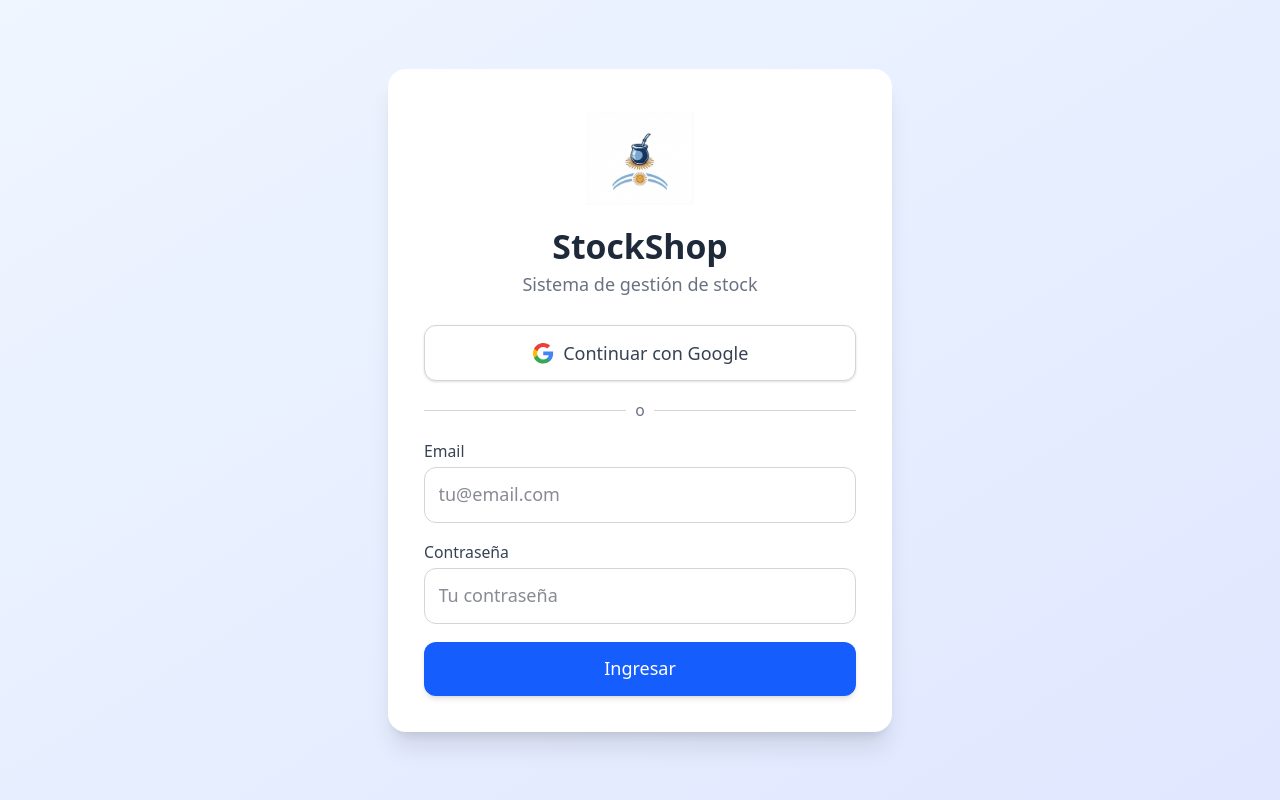
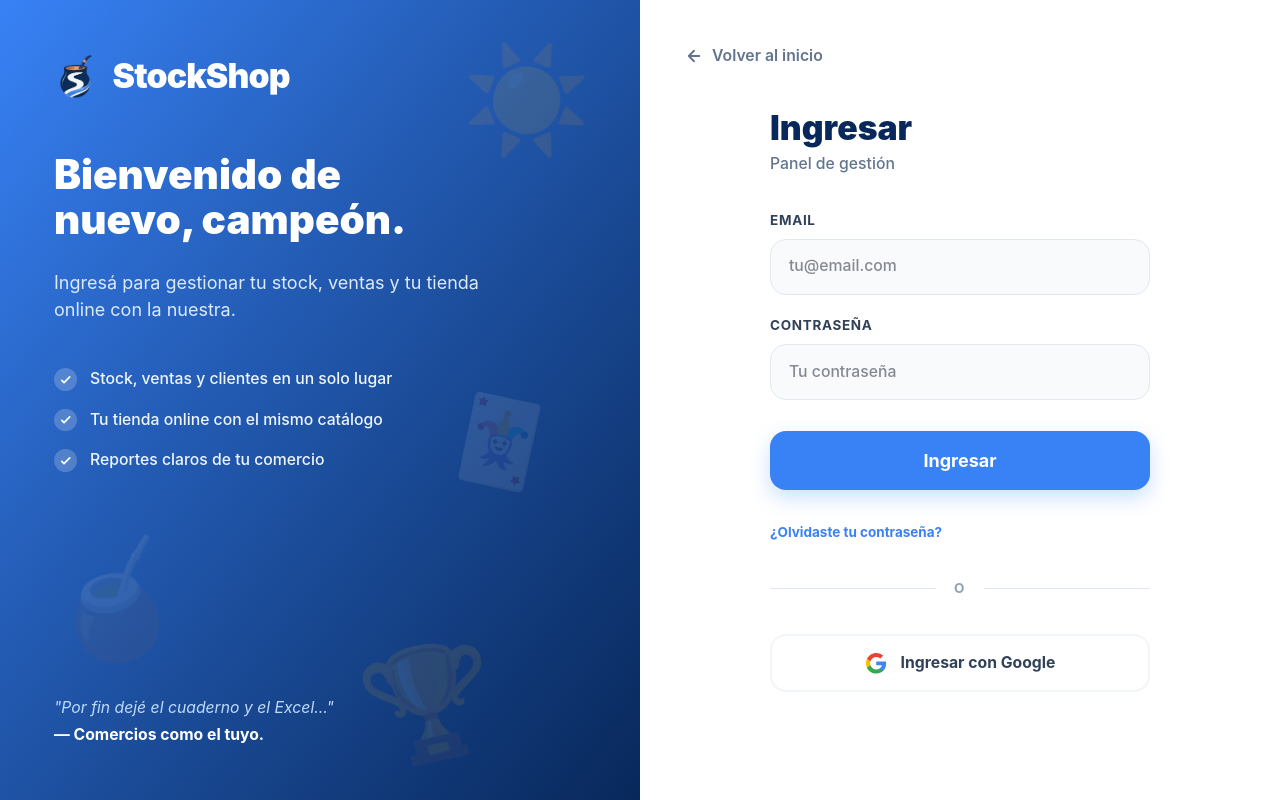
Before and after one commit to FYRIVEROAMEN/stockflow-local5, a React (Vite) app: page / in a window 1280 px wide. Built offline with nearby package versions, Linux system fonts and the light colour scheme; no server answers.

Commit message:
landing y Login

```diff
--- a/src/App.jsx
+++ b/src/App.jsx
@@ -1,7 +1,7 @@
 import Login from './components/Login'
 import Dashboard from './components/Dashboard'
 import CrearLocal from './components/CrearLocal'
-import Landing from './components/StockShopLandingV4'
+import Landing from './components/Landing'
 import { AuthProvider, useAuth } from './context/AuthContext'
 import { logout as authLogout } from './services/authService'
 
@@ -24,6 +24,7 @@
 // Componente interno: YA está dentro del AuthProvider
 function AppInner() {
   const { session, profile, loading } = useAuth()
+  const path = window.location.pathname
 
   if (loading) {
     return (
@@ -43,17 +44,28 @@
     }
   }
 
-  // 🎯 Landing de marketing (ANTES de todo lo demás)
-  if (!session && esRaizMarketing()) {
-    return <Landing />
-  }
-
+  // ─────────────────────────────────────────────
+  // 🔓 SIN SESIÓN: decidimos por host + path
+  // ─────────────────────────────────────────────
   if (!session) {
+    // 🎨 Landing de marketing (apex/www en la raíz)
+    if (esRaizMarketing()) {
+      return <Landing />
+    }
+    // 🔑 Todo lo demás: /login, /crear-cuenta, cualquier ruta
+    //    (en /crear-cuenta el usuario se registra y al tener
+    //     sesión nueva SIN local_id, el bloque G2 de abajo
+    //     lo mete directo al onboarding CrearLocal ✔)
     return <Login />
   }
 
+  // ─────────────────────────────────────────────
+  // 🔐 CON SESIÓN
+  // ─────────────────────────────────────────────
+
   // 🏢 G2: sesión SIN local (profile inexistente o sin local_id)
   // → onboarding de creación: la fábrica estrena dueño
+  // → acá aterrizan los registros nuevos que entraron por /crear-cuenta
   if (!profile?.local_id) {
     return <CrearLocal />
   }
@@ -80,6 +92,7 @@
     )
   }
 
+  // 🏭 Dueño con local: la fábrica
   return <Dashboard onLogout={handleLogout} />
 }
 
--- a/src/components/Login.jsx
+++ b/src/components/Login.jsx
@@ -4,6 +4,7 @@
 import { useAuth } from '../context/AuthContext'
 
 function Login() {
+  // 🧠 LA LÓGICA INTACTA, NI LA MIRAMOS
   const { loginConGoogle } = useAuth()
   const [email, setEmail] = useState('')
   const [password, setPassword] = useState('')
@@ -38,22 +39,131 @@
   }
 
   return (
-    <div className="min-h-screen bg-gradient-to-br from-blue-50 to-indigo-100 flex items-center justify-center p-4">
-      <div className="bg-white p-8 rounded-2xl shadow-xl w-full max-w-md">
-        <div className="text-center mb-6">
-          <img
-            src="public/logotipostockshop.png"
-            alt="Logo Stock"
-            className="w-24 h-24 mx-auto mb-3 object-contain"
+    <div className="min-h-screen flex bg-white font-sans">
+
+      {/* 🇦🇷 LADO IZQUIERDO: La mística (Se oculta en celulares para no estorbar) */}
+      <div className="hidden lg:flex lg:w-1/2 relative bg-gradient-to-br from-[#3882F6] to-[#08285B] flex-col justify-between p-12 overflow-hidden">
+
+        {/* Emojis flotantes semi-transparentes de fondo (estilo marca de agua) */}
+        <div className="absolute top-10 right-10 text-8xl opacity-10 rotate-12 select-none">☀️</div>
+        <div className="absolute bottom-32 left-10 text-8xl opacity-10 -rotate-12 select-none">🧉</div>
+        <div className="absolute top-1/2 right-20 text-7xl opacity-10 rotate-12 select-none">🃏</div>
+        <div className="absolute bottom-10 right-32 text-8xl opacity-10 -rotate-12 select-none">🏆</div>
+
+        {/* Contenido Superior */}
+        <div className="relative z-10">
+          <div className="flex items-center gap-3 mb-12">
+            {/* Si tenés tu logo, cambialo acá. Puse el genérico por las dudas */}
+            <img src="/MateLogo.png" alt="Logo StockShop" className="w-10 h-10 object-contain" onError={(e) => e.target.style.display = 'none'} />
+            <span className="text-3xl font-black text-white tracking-tight">StockShop</span>
+          </div>
+
+          <h1 className="text-4xl font-black text-white leading-[1.1] mb-6">
+            Bienvenido de<br/>nuevo, campeón.
+          </h1>
+          <p className="text-blue-100 text-base mb-10 max-w-sm">
+            Ingresá para gestionar tu stock, ventas y tu tienda online con la nuestra.
+          </p>
+
+          <ul className="space-y-4">
+            {[
+              'Stock, ventas y clientes en un solo lugar',
+              'Tu tienda online con el mismo catálogo',
+              'Reportes claros de tu comercio'
+            ].map((item, i) => (
+              <li key={i} className="flex items-center gap-3 text-blue-50 text-sm font-medium">
+                <div className="w-5 h-5 rounded-full bg-white/20 flex items-center justify-center shrink-0">
+                  <svg className="w-3 h-3 text-white" viewBox="0 0 24 24" fill="none" stroke="currentColor" strokeWidth="3"><path strokeLinecap="round" strokeLinejoin="round" d="M5 13l4 4L19 7"/></svg>
+                </div>
+                {item}
+              </li>
+            ))}
+          </ul>
+        </div>
+
+        {/* Contenido Inferior (Testimonio como en Tiendix) */}
+        <div className="relative z-10">
+          <p className="text-blue-200 text-sm italic">
+            "Por fin dejé el cuaderno y el Excel..."
+          </p>
+          <p className="text-white font-bold mt-1 text-sm">— Comercios como el tuyo.</p>
+        </div>
+      </div>
+
+      {/* 🧑‍💻 LADO DERECHO: El Formulario (Toda la lógica tuya sigue acá adentro) */}
+      <div className="w-full lg:w-1/2 flex flex-col justify-center items-center p-6 sm:p-12 relative">
+
+        {/* Botón Volver al inicio */}
+        <a href="/" className="absolute top-6 left-6 sm:top-10 sm:left-10 text-sm text-slate-500 hover:text-[#08285B] flex items-center gap-2 font-semibold transition-colors">
+          <svg className="w-4 h-4" viewBox="0 0 24 24" fill="none" stroke="currentColor" strokeWidth="2.5"><path strokeLinecap="round" strokeLinejoin="round" d="M19 12H5M12 19l-7-7 7-7"/></svg>
+          Volver al inicio
+        </a>
+
+        <div className="w-full max-w-[380px] mt-10 lg:mt-0">
+          <div className="mb-8 text-center lg:text-left">
+            <h2 className="text-3xl font-black text-[#08285B] mb-1">Ingresar</h2>
+            <p className="text-sm text-slate-500 font-medium">Panel de gestión</p>
+          </div>
+
+          <form onSubmit={handleSubmit} className="space-y-5">
+            <div>
+              <label className="block text-xs font-bold text-slate-700 uppercase tracking-wider mb-2">Email</label>
+              <input
+                type="email"
+                value={email}
+                onChange={(e) => setEmail(e.target.value)}
+                className="w-full px-4 py-3.5 bg-slate-50 border border-slate-200 rounded-xl focus:outline-none focus:ring-2 focus:ring-[#3882F6] focus:bg-white transition-all text-sm font-medium"
+                placeholder="tu@email.com"
+                required
               />
-          <h1 className="text-3xl font-bold text-gray-800">StockShop</h1>
-          <p className="text-gray-500 mt-1">Sistema de gestión de stock</p>
+            </div>
+
+            <div>
+              <label className="block text-xs font-bold text-slate-700 uppercase tracking-wider mb-2">Contraseña</label>
+              <input
+                type="password"
+                value={password}
+                onChange={(e) => setPassword(e.target.value)}
+                className="w-full px-4 py-3.5 bg-slate-50 border border-slate-200 rounded-xl focus:outline-none focus:ring-2 focus:ring-[#3882F6] focus:bg-white transition-all text-sm font-medium"
+                placeholder="Tu contraseña"
+                required
+              />
+            </div>
+
+            {error && (
+              <div className="bg-red-50 border border-red-200 text-red-700 px-4 py-3 rounded-xl text-sm flex items-center gap-2 font-bold">
+                <AlertTriangle className="w-5 h-5 shrink-0" /> {error}
+              </div>
+            )}
+
+            <button
+              type="submit"
+              disabled={loading}
+              className="w-full bg-[#3882F6] text-white py-3.5 rounded-xl hover:bg-blue-700 transition-colors font-bold shadow-[0_8px_20px_rgba(56,130,246,.25)] disabled:opacity-50 disabled:cursor-not-allowed mt-2"
+            >
+              {loading ? 'Ingresando...' : 'Ingresar'}
+            </button>
+          </form>
+
+          <div className="mt-6 text-center lg:text-left">
+            <a href="#" className="text-xs font-bold text-[#3882F6] hover:text-blue-800 transition-colors">
+              ¿Olvidaste tu contraseña?
+            </a>
+          </div>
+
+          <div className="relative my-8">
+            <div className="absolute inset-0 flex items-center">
+              <div className="w-full border-t border-slate-200"></div>
+            </div>
+            <div className="relative flex justify-center text-xs">
+              <span className="px-4 bg-white text-slate-400 font-bold uppercase tracking-widest">O</span>
+            </div>
           </div>
 
           <button
             type="button"
             onClick={handleGoogle}
-          className="w-full bg-white border border-gray-300 text-gray-700 p-3 rounded-lg hover:bg-gray-50 transition font-medium shadow-sm mb-4 flex items-center justify-center gap-2"
+            className="w-full bg-white border-2 border-slate-100 text-slate-700 py-3.5 rounded-xl hover:bg-slate-50 hover:border-slate-200 transition-all font-bold flex items-center justify-center gap-3 text-sm"
           >
             <svg className="w-5 h-5" viewBox="0 0 24 24">
               <path fill="#4285F4" d="M22.56 12.25c0-.78-.07-1.53-.2-2.25H12v4.26h5.92c-.26 1.37-1.04 2.53-2.21 3.31v2.77h3.57c2.08-1.92 3.28-4.74 3.28-8.09z"/>
@@ -61,55 +171,11 @@
               <path fill="#FBBC05" d="M5.84 14.09c-.22-.66-.35-1.36-.35-2.09s.13-1.43.35-2.09V7.07H2.18C1.43 8.55 1 10.22 1 12s.43 3.45 1.18 4.93l2.85-2.22.81-.62z"/>
               <path fill="#EA4335" d="M12 5.38c1.62 0 3.06.56 4.21 1.64l3.15-3.15C17.45 2.09 14.97 1 12 1 7.7 1 3.99 3.47 2.18 7.07l3.66 2.84c.87-2.6 3.3-4.53 6.16-4.53z"/>
             </svg>
-          Continuar con Google
+            Ingresar con Google
           </button>
-
-        <div className="relative my-4">
-          <div className="absolute inset-0 flex items-center">
-            <div className="w-full border-t border-gray-300"></div>
-          </div>
-          <div className="relative flex justify-center text-sm">
-            <span className="px-2 bg-white text-gray-500">o</span>
         </div>
       </div>
 
-        <form onSubmit={handleSubmit} className="space-y-4">
-          <div>
-            <label className="block text-sm font-medium text-gray-700 mb-1">Email</label>
-            <input
-              type="email"
-              value={email}
-              onChange={(e) => setEmail(e.target.value)}
-              className="w-full p-3 border border-gray-300 rounded-lg focus:outline-none focus:ring-2 focus:ring-blue-500"
-              placeholder="tu@email.com"
-              required
-            />
-          </div>
-          <div>
-            <label className="block text-sm font-medium text-gray-700 mb-1">Contraseña</label>
-            <input
-              type="password"
-              value={password}
-              onChange={(e) => setPassword(e.target.value)}
-              className="w-full p-3 border border-gray-300 rounded-lg focus:outline-none focus:ring-2 focus:ring-blue-500"
-              placeholder="Tu contraseña"
-              required
-            />
-          </div>
-          {error && (
-            <div className="bg-red-50 border border-red-200 text-red-700 px-4 py-2 rounded-lg text-sm flex items-center gap-2">
-              <AlertTriangle className="w-4 h-4" /> {error}
-            </div>
-          )}
-          <button
-            type="submit"
-            disabled={loading}
-            className="w-full bg-blue-600 text-white p-3 rounded-lg hover:bg-blue-700 transition font-medium shadow-md disabled:opacity-50 disabled:cursor-not-allowed"
-          >
-            {loading ? 'Ingresando...' : 'Ingresar'}
-          </button>
-        </form>
-      </div>
     </div>
   )
 }
```
Also changed, not shown: src/components/Landing.jsx (renamed from src/components/StockShopLandingV4.jsx, +32 -10 lines), vercel.json (added). Lines whose indentation alone changed are shown as unchanged.
